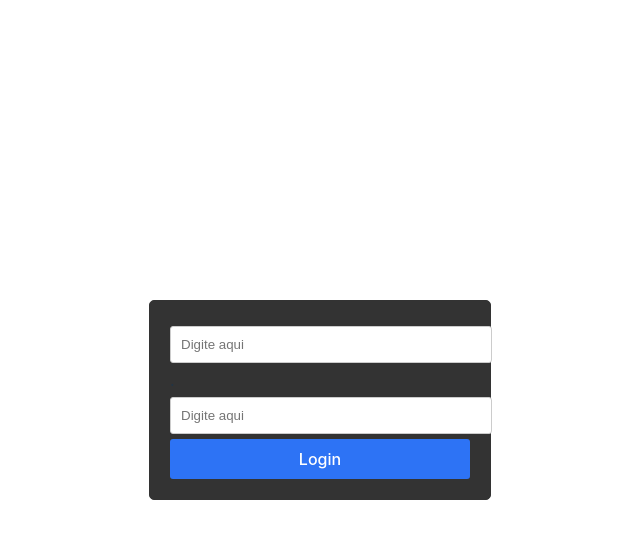
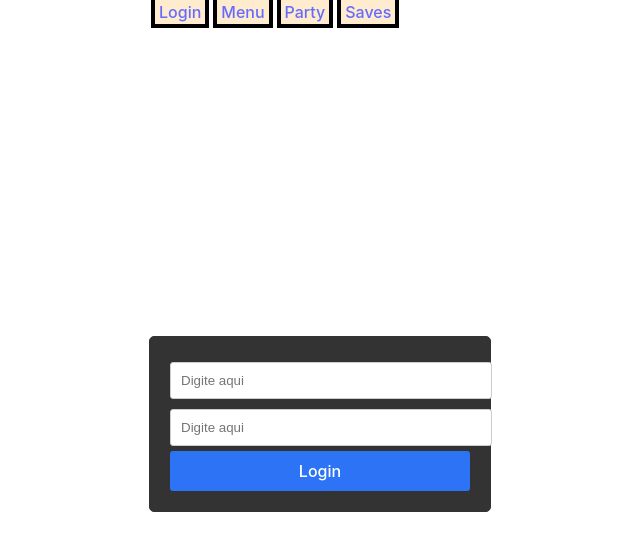
Before and after one commit to TheoGomide/Gerenciamento-de-Pokemon-em-React, a React (Vite) app: page / in a window 1280 px wide. Shown: the top 550 px of the page, without its empty margins (320-960 px from the left). Built offline with nearby package versions, Linux system fonts and the light colour scheme.

Commit message:
Rotas por botões
Aqui eu dei continuidade nas rotas, e agora os botões estão levando para as respectivas telas, ainda faltam algumas telas a serem feitas e muitas alterações mas algumas rotas ja estão 100%

```diff
--- /dev/null
+++ b/src/CSS/Navbar.css
@@ -0,0 +1,8 @@
+.link {
+    border-style: solid;
+    border-width: 4px;
+    border-color: #000000;
+    padding: 2px 4px;
+    margin: 2px;
+    background-color: blanchedalmond;
+}
--- a/src/Components/Navbar.jsx
+++ b/src/Components/Navbar.jsx
@@ -1,12 +1,12 @@
 import { Link } from 'react-router-dom';
-
+import '../CSS/Navbar.css';
 const Navbar = () => {
     return(
         <nav>
-            <Link to="/">Login</Link>
-            <Link to="/Menu">Menu</Link>
-            <Link to="/Party">Party</Link>
-            <Link to="/Saves">Saves</Link>
+            <Link className= "link" to="/">Login</Link>
+            <Link className= "link" to="/Menu">Menu</Link>
+            <Link className= "link" to="/Party">Party</Link>
+            <Link className= "link" to="/Saves">Saves</Link>
         </nav>
     )
 }
--- a/src/Routes/Login.jsx
+++ b/src/Routes/Login.jsx
@@ -1,7 +1,14 @@
-import { useState } from 'react'
-import'../CSS/Login.css';
+import React, { useState } from 'react';
+import '../CSS/Login.css';
+import { useNavigate } from 'react-router-dom';
 
 function Login() {
+  const navigate = useNavigate();
+
+  const handleSaves = () => {
+    navigate("/Saves");
+  }
+
   return (
     <html>
       <head>
@@ -11,13 +18,12 @@ function Login() {
           ABP
         </title>
       </head>
-
       <body>
-            <div class="center-div">
-                   <div class="center-field" >
-                       <input  type="text" id="username" name="username" placeholder="Digite aqui"/>.
-                       <input  type="password" id="password" name="password" placeholder="Digite aqui"/>
-                       <button type="submit">Login</button>
+        <div className="center-div">
+          <div className="center-field" >
+            <input type="text" id="username" name="username" placeholder="Digite aqui" />
+            <input type="password" id="password" name="password" placeholder="Digite aqui" />
+            <button onClick={handleSaves}>Login</button>
           </div>
         </div>
       </body>
--- a/src/Routes/Menu.jsx
+++ b/src/Routes/Menu.jsx
@@ -1,24 +1,36 @@
+import React from 'react';
 import '../CSS/Menu.css';
+import { useNavigate } from 'react-router-dom';
+function Menu() {
 
+    const navigate = useNavigate();
 
-function Menu() {
-return <>
+    const handleParty = () => {
+      navigate("/Party");
+    }
+    const handleExit = () => {
+        navigate("/");
+      }
+
+  return (
+    <>
       <body>
-        <div class="sidebar">
-               <div >
-                    <a href="#" class="active">Profile</a>
-                    <a href="#">Party</a>
-                    <a href="#">Bag</a>
-                    <a href="#">Computer</a>
-                    <a href="#">Exit</a>
+        <div className="sidebar">
+          <div>
+            <button>Profile</button>
+            <button onClick={handleParty}>Party</button>
+            <button>Bag</button>
+            <button>Computer</button>
+            <button onClick={handleExit}>Exit</button>
           </div>
         </div>
-        <div class="content">
+        <div className="content">
           <h1>Conteúdo Principal</h1>
           <p>Este é o conteúdo principal da página.</p>
         </div>
       </body>
     </>
+  );
 }
 
 export default Menu;
--- a/src/Routes/Party.jsx
+++ b/src/Routes/Party.jsx
@@ -1,5 +1,5 @@
+import React from 'react';
 import '../CSS/Party.css';
-
 
 function Party() {
   return (
@@ -7,39 +7,37 @@ function Party() {
       <head>
         <meta charset="utf-8" />
         <meta name="ABP" content="ABP"/>
-                        <title>
-                            ABP
-                        </title>
+        <title>ABP</title>
       </head>
 
       <body>
-                        <div class="main-div">
-                            <div class="left-div">
-                                <div class="party-pokemon" >
-                                    <img src="../sprites/charizard.jpeg" width="300"/>
-                                        <p text>Charizard</p>
+        <div className="main-div">
+          <div className="left-div">
+            <div className="party-pokemon">
+              <img src="../sprites/charizard.jpeg" width="300" alt="Charizard" />
+              <p>Charizard</p>
             </div>
-                                <div class="party-pokemon" >
-                                    <img width="300"/>
-                                        <p text>Pokemon 2</p>
+            <div className="party-pokemon">
+              <img width="300" alt="Pokemon 2" />
+              <p>Pokemon 2</p>
             </div>
-                                <div class="party-pokemon" >
-                                    <img width="300"/>
-                                        <p text>Pokemon 3</p>
+            <div className="party-pokemon">
+              <img width="300" alt="Pokemon 3" />
+              <p>Pokemon 3</p>
             </div>
           </div>
-                            <div class="right-div">
-                                <div class="party-pokemon" >
-                                    <img width="300"/>
-                                        <p text>Pokemon 4</p>
+          <div className="right-div">
+            <div className="party-pokemon">
+              <img width="300" alt="Pokemon 4" />
+              <p>Pokemon 4</p>
             </div>
-                                <div class="party-pokemon" >
-                                    <img width="300"/>
-                                        <p text>Pokemon 5</p>
+            <div className="party-pokemon">
+              <img width="300" alt="Pokemon 5" />
+              <p>Pokemon 5</p>
             </div>
-                                <div class="party-pokemon" >
-                                    <img width="300"/>
-                                        <p text>Pokemon 6</p>
+            <div className="party-pokemon">
+              <img width="300" alt="Pokemon 6" />
+              <p>Pokemon 6</p>
             </div>
           </div>
         </div>
```
Also changed, not shown: src/main.jsx (+9 -0 lines). Lines whose indentation alone changed are shown as unchanged.
